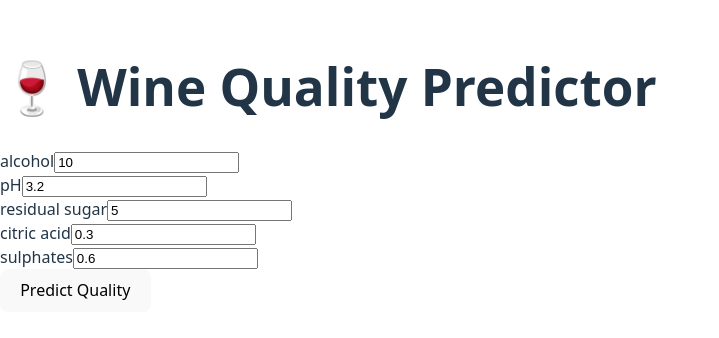
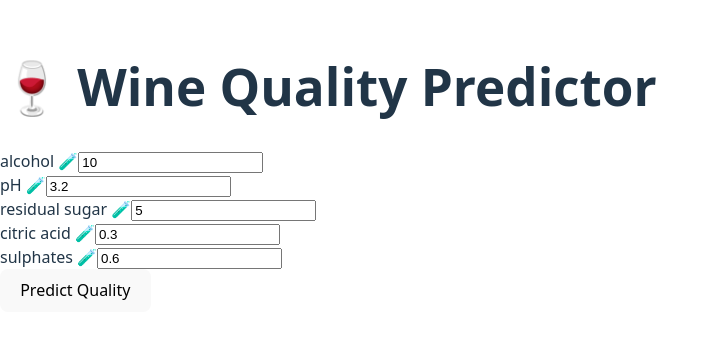
Before and after one commit to lukash5/kicc-project, a React (Vite) app: page / in a window 1280 px wide. Shown: the part 232-570 px from the top of the page, without its empty margins (0-719 px from the left). Built offline with nearby package versions, Linux system fonts and the light colour scheme.

Commit message:
few changes

```diff
--- a/src/App.jsx
+++ b/src/App.jsx
@@ -1,4 +1,5 @@
 import React, { useState } from "react";
+import { motion } from "framer-motion";
 
 export default function WineQualityPredictor() {
   const [features, setFeatures] = useState({
@@ -36,14 +37,20 @@ export default function WineQualityPredictor() {
   };
 
   return (
-    <div className="min-h-screen bg-gradient-to-br from-purple-100 to-pink-100 flex flex-col items-center justify-center p-6">
-      <div className="bg-white shadow-2xl rounded-2xl p-8 w-full max-w-2xl">
+    <div className="min-h-screen bg-gradient-to-br from-[#fceabb] to-[#f8b500] flex justify-center items-center">
+      <div className="flex flex-col justify-center items-center w-full max-w-2xl px-6 py-12">
+        <div className="bg-white shadow-2xl rounded-2xl p-8 w-full">
           <h1 className="text-3xl font-bold text-center text-purple-700 mb-6">🍷 Wine Quality Predictor</h1>
 
           <div className="grid grid-cols-1 sm:grid-cols-2 gap-6">
             {Object.entries(features).map(([key, value]) => (
               <div key={key} className="flex flex-col">
-              <label className="font-medium text-gray-700 capitalize mb-1">{key.replace("_", " ")}</label>
+                <label
+                  className="font-medium text-gray-700 capitalize mb-1"
+                  title={`Enter ${key.replace("_", " ")}`}
+                >
+                  {key.replace("_", " ")} 🧪
+                </label>
                 <input
                   type="number"
                   name={key}
@@ -65,7 +72,12 @@ export default function WineQualityPredictor() {
           </button>
 
           {result && (
-          <div className="mt-6 text-center">
+            <motion.div
+              initial={{ opacity: 0, scale: 0.9 }}
+              animate={{ opacity: 1, scale: 1 }}
+              transition={{ duration: 0.4 }}
+              className="mt-6 text-center"
+            >
               <h2 className="text-xl font-semibold text-gray-700">Predicted Quality:</h2>
               <p
                 className={`text-3xl font-bold mt-2 ${
@@ -78,8 +90,23 @@ export default function WineQualityPredictor() {
               >
                 {result}
               </p>
+              <div className="mt-4">
+                <div className="w-full bg-gray-200 rounded-full h-4">
+                  <div
+                    className={`h-4 rounded-full ${
+                      result >= 7
+                        ? "bg-green-500"
+                        : result >= 5
+                        ? "bg-yellow-500"
+                        : "bg-red-500"
+                    }`}
+                    style={{ width: `${(result / 10) * 100}%` }}
+                  ></div>
                 </div>
+              </div>
+            </motion.div>
           )}
+        </div>
       </div>
     </div>
   );
```
Lines whose indentation alone changed are shown as unchanged.
